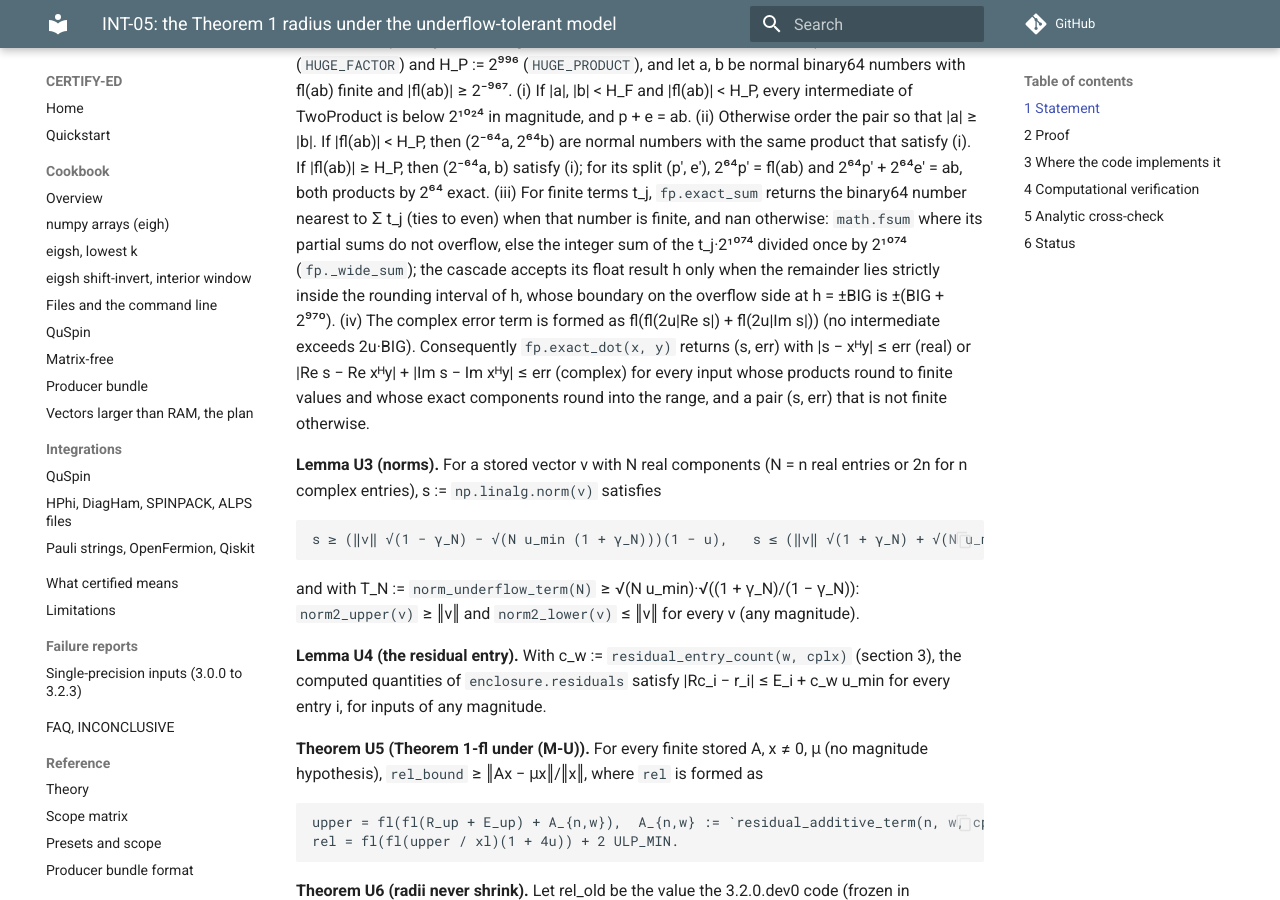
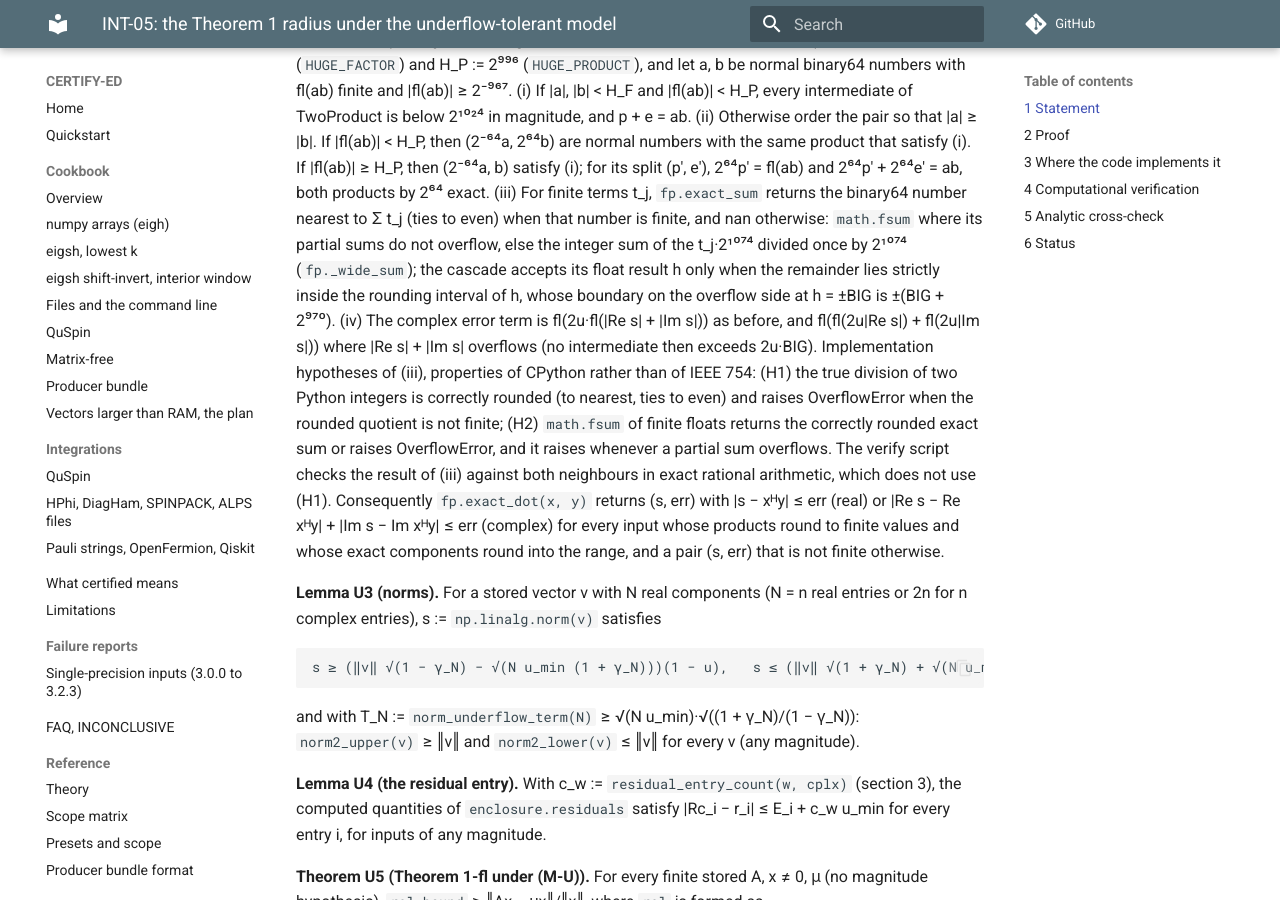
Before and after one commit to sarang-kernel/CERTIFY-ED, an MkDocs documentation site: the page built from docs/proofs/int05_underflow.md, in a window 1280 px wide and 900 px high, scrolled down 1285 px. Built offline with MkDocs 1.6.1 and Material for MkDocs 9.7.7, drawn with Linux system fonts in a browser that asks for light colours; comment, search, counter and statistics services are not loaded; some of the changed text lies outside the part shown.

Commit message:
Statement changes stated; error term kept where finite

```diff
--- a/docs/proofs/int05_underflow.md
+++ b/docs/proofs/int05_underflow.md
@@ -49,7 +49,13 @@ same product that satisfy (i). If |fl(ab)| ≥ H_P, then (2⁻⁶⁴a, b) satisf
 number is finite, and nan otherwise: `math.fsum` where its partial sums do not overflow, else the integer sum of the
 t_j·2¹⁰⁷⁴ divided once by 2¹⁰⁷⁴ (`fp._wide_sum`); the cascade accepts its float result h only when the remainder lies
 strictly inside the rounding interval of h, whose boundary on the overflow side at h = ±BIG is ±(BIG + 2⁹⁷⁰).
-(iv) The complex error term is formed as fl(fl(2u|Re s|) + fl(2u|Im s|)) (no intermediate exceeds 2u·BIG).
+(iv) The complex error term is fl(2u·fl(|Re s| + |Im s|)) as before, and fl(fl(2u|Re s|) + fl(2u|Im s|)) where
+|Re s| + |Im s| overflows (no intermediate then exceeds 2u·BIG).
+Implementation hypotheses of (iii), properties of CPython rather than of IEEE 754: (H1) the true division of two Python
+integers is correctly rounded (to nearest, ties to even) and raises OverflowError when the rounded quotient is not
+finite; (H2) `math.fsum` of finite floats returns the correctly rounded exact sum or raises OverflowError, and it
+raises whenever a partial sum overflows. The verify script checks the result of (iii) against both neighbours in exact
+rational arithmetic, which does not use (H1).
 Consequently `fp.exact_dot(x, y)` returns (s, err) with |s − xᴴy| ≤ err (real) or |Re s − Re xᴴy| + |Im s − Im xᴴy| ≤ err
 (complex) for every input whose products round to finite values and whose exact components round into the range,
 and a pair (s, err) that is not finite otherwise.
@@ -133,8 +139,9 @@ the result ≥ 2⁻⁶ normal); both factors are then normal and the product is
 applies. Two subnormal factors give |ab| < 2⁻²⁰⁴⁴, a tiny product. *exact_dot.* The pairs with |fl(a_j b_j)| ≥
 2⁻⁹⁶⁷ are rescaled where needed and split exactly into (p_j, e_j); `exact_sum` returns the correctly rounded sum
 of all p_j, e_j (its TwoSum steps are exact in every range by (M-U) for additions; `math.fsum` is exact-then-
-rounded), so |s − Σ_big a_j b_j| ≤ u|Σ_big| ≤ u|s|(1 + u) ≤ 2u|s| for a real result (and the 2u|Re s| + 2u|Im s| of the
-code for a complex one); the left-out pairs contribute at most n_tiny·2⁻⁹⁶⁶ = n_tiny·`TINY_BOUND` in modulus,
+rounded), so |s − Σ_big a_j b_j| ≤ u|Σ_big| ≤ u|s|(1 + u) ≤ 2u|s| for a real result (and for a complex one the
+code's 2u(|Re s| + |Im s|), whose rounding costs at most a factor 1 − u; wording corrected 2026-11-21, it read
+2u|Re s| + 2u|Im s|); the left-out pairs contribute at most n_tiny·2⁻⁹⁶⁶ = n_tiny·`TINY_BOUND` in modulus,
 which is added to err. ∎
 
 **Lemma U2b.** *(i)* With S = 2²⁷ + 1 and |a| < 2⁹⁹⁵, |Sa| < 2¹⁰²³, so c = fl(Sa) and c − a are finite and the
@@ -165,7 +172,8 @@ an overflowing step leaves h not finite, and then the value is `_fsum`'s. With f
 |r| ≤ slack, and h is returned only if e ± slack lies strictly between −dn_gap and up_gap, the half-distances to the
 neighbours of h. At h = BIG the neighbour above is the overflow: values at or above BIG + 2⁹⁷⁰ round to infinity
 (the midpoint ties away from the odd significand of BIG), so up_gap = 2⁹⁷⁰ there (np.nextafter would give an infinite
-gap); symmetrically at −BIG. *(iv)* fl(2u|z|) is exact for normal results and in error by at most u_min otherwise,
+gap); symmetrically at −BIG. *(iv)* Where |Re s| + |Im s| is finite the term is that of Lemma U2. Otherwise
+fl(2u|z|) is exact for normal results and in error by at most u_min otherwise,
 covered by the factor 2 of 2u (u|Re s| suffices for a correctly rounded component); 2u|Re s| ≤ 2u·BIG < 2⁹⁷², so the sum of
 the two terms is finite, and rounding it costs at most a factor (1 − u), again within the factor 2. *Consequence.* The
 pairs left out are those of Lemma U2. A product that does not round to a finite value makes `_two_product_split`
@@ -257,8 +265,8 @@ longer need the hypothesis. ∎
 | c_w | `residual_entry_count(w, cplx) = P (1 + gamma(w + 1)) + 2 g w (1 + gamma(w)) (1 + 4u) + 3 g (1 + 4u)^2 + 2 (1 + 4u)`, P = w + 1 or 4w + 2 | U4 |
 | A_{n,w} | `residual_additive_term(n, w, cplx) = ldexp(sqrt(n) c_w _GUARD^2, -1075) + ULP_MIN` | U5 |
 | upper, rel | `enclosure.residuals`: `upper = (R_up + E_up) + residual_additive_term(...)`; `rel = ... * (1 + 4 * U) + 2 * ULP_MIN` | U5 |
-| exact_dot | `TINY_PRODUCT = 2^-967`, `TINY_BOUND = 2^-966`, `_MIN_NORMAL = 2^-1022`; `_two_product_split`: mask `abs(a b) >= TINY_PRODUCT`, rescaling by 2^±60 of a subnormal factor; `err = 2u|s| + n_tiny TINY_BOUND` (complex: `2u|Re s| + 2u|Im s| + ...`) | U2 |
-| exact_dot, top of the range | `HUGE_FACTOR = 2^995`, `HUGE_PRODUCT = 2^996`, `_HUGE_SCALE = 2^64`; `_two_product_split`: mask `hi`, swap so the larger factor comes first, `a /= 2^64`, `b *= 2^64` for products below `HUGE_PRODUCT`, else `p, e *= 2^64` after the split | U2b (i), (ii) |
+| exact_dot | `TINY_PRODUCT = 2^-967`, `TINY_BOUND = 2^-966`, `_MIN_NORMAL = 2^-1022`; `_two_product_split`: mask `abs(a b) >= TINY_PRODUCT`, rescaling by 2^±60 of a subnormal factor; `err = 2u|s| + n_tiny TINY_BOUND` (complex: `2u(|Re s| + |Im s|) + ...`) | U2 |
+| exact_dot, top of the range | `HUGE_FACTOR = 2^995`, `HUGE_PRODUCT = 2^996`, `_HUGE_SCALE = 2^64`; `_two_product_split`: mask `hi`, swap so the larger factor comes first, `a /= 2^64`, `b *= 2^64` for products below `HUGE_PRODUCT`, else `p, e *= 2^64` after the split; complex `err`: `2u(|re| + |im|)`, or `2u|re| + 2u|im|` where the sum overflows | U2b (i), (ii), (iv) |
 | exact_sum | `_fsum`: `math.fsum`, on OverflowError `_wide_sum` (integers on the 2^-1074 grid, one correctly rounded division, nan beyond the range); `_inside_rounding_interval(h, e, slack)` with the half-gap 2^970 at ±BIG | U2b (iii) |
 | Gram, BLAS products | `gram_additive_term(g, n, cplx) = ldexp(g (3 if cplx else 1) n (1 + gamma(n)) _GUARD^2, -1075) + ULP_MIN`, used in `_cluster_bound` for the BLAS Gram path and `XR_bound` | U1, U7 |
 | products that may be subnormal | `_cluster_bound`: `rho ... + ULP_MIN`, `XR_bound ... + 3 ULP_MIN`, `eps_star ... + 4 ULP_MIN`, BLAS-Gram `eta ... + 2 ULP_MIN`; `compose.py`: `rho = up(...) + ULP_MIN`; `sectors.decomposition_shift`, `certify._subspace_shift`: `+ ULP_MIN`; `enclosure.kato_temple`: `r2 = nextafter(r r, inf) + ULP_MIN` | U7 |
```
Also changed, not shown: CHANGELOG.md (+10 -4 lines), 5 other files.
